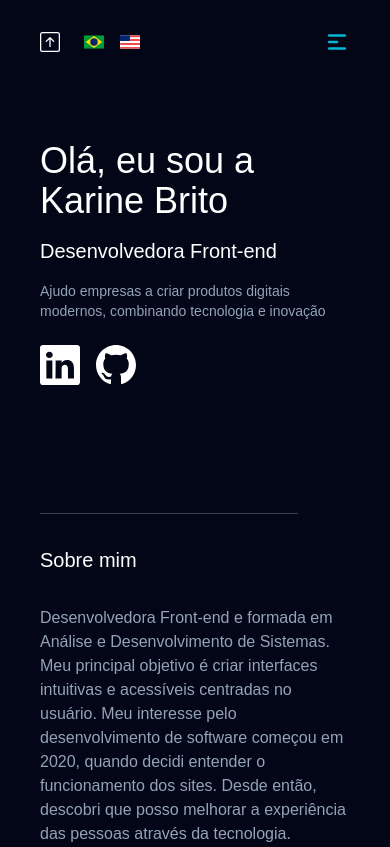
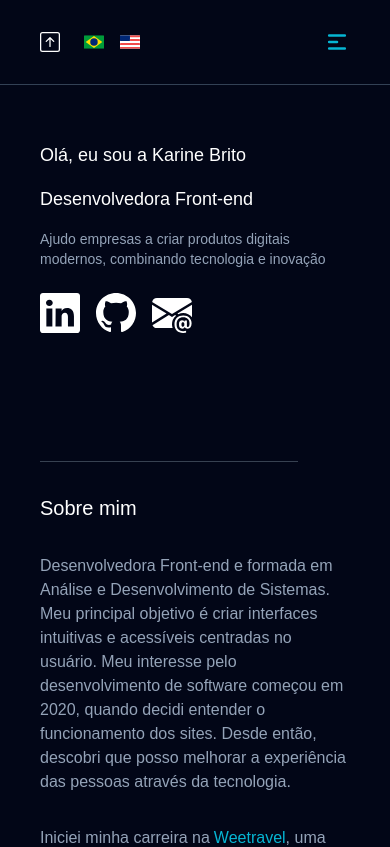
Before and after one commit to karinebrito/karinebrito.github.io, a React (Vite) app: page / in a window 390 px wide. Shown: the top 847 px of the page. Built offline with nearby package versions, Linux system fonts and the light colour scheme.

Commit message:
adjusting style

```diff
--- a/src/components/Contact.tsx
+++ b/src/components/Contact.tsx
@@ -25,7 +25,7 @@ const Contact = () => {
   return (
     <section id="contact-section"
       ref={ref}
-      className="bg-rose-950"
+      className="bg-slate-900"
     >
       <div
         className={`flex flex-col justify-center items-center text-center lg:text-justify p-10 lg:px-32 transition-opacity duration-800 ease-in-out ${
--- a/src/components/Hero.tsx
+++ b/src/components/Hero.tsx
@@ -1,4 +1,4 @@
-import { BsGithub, BsLinkedin } from 'react-icons/bs'
+import { BsGithub, BsLinkedin, BsFillEnvelopeAtFill} from 'react-icons/bs'
 import HeroPic from '../../assets/photokb.jpeg'
 import { useTranslation } from 'react-i18next'
 import { useState, useEffect } from 'react'
@@ -32,6 +32,10 @@ const Hero = () => {
     }
   }, [aboutInView])
 
+  const openEmail = () => {
+    window.location.href = 'mailto:annakarinebrito@gmail.com'
+  }
+
   return (
     <>
       <section
@@ -42,9 +46,9 @@ const Hero = () => {
       >
       <div className="md:w-full xs:w-full">
           <div>
-            <h1 className="mt-4 text-lg xs:text-4xl text-white">{t('hero.name')}</h1>
+            <h1 className="mt-4 text-lg md:text-2xl lg:text-4xl text-white">{t('hero.name')}</h1>
           </div>
-          <h2 className="mt-4 text-lg xs:text-xl text-white">
+          <h2 className="mt-4 text-lg md:text-2xl lg:text-4x text-white">
           {t('hero.developer')}
           </h2>
           <div>
@@ -58,6 +62,14 @@ const Hero = () => {
           </a>
           <a href="https://github.com/karinebrito" target="_blank" rel="noopener noreferrer">
             <BsGithub size={40} className="hover:text-cyan-500 hover:scale-125 transition-transform duration-200 ease-in-out cursor-pointer"/>
+          </a>
+
+          <a href="https://github.com/karinebrito" target="_blank" rel="noopener noreferrer">
+            <BsFillEnvelopeAtFill
+              size={40}
+              onClick={openEmail}
+              className="hover:text-cyan-500 hover:scale-125 transition-transform duration-200 ease-in-out cursor-pointer"
+            />
           </a>
           </div>
       </div>
--- a/src/components/Nav.tsx
+++ b/src/components/Nav.tsx
@@ -55,7 +55,7 @@ const Nav = () => {
 
   return (
     <>
-      <div className='text-white lg:z-50 border-b border-slate-900/10 dark:border-slate-50/[0.06] bg-slate-950 supports-backdrop-blur:bg-slate/60 sticky top-0 z-50'>
+      <div className='text-white lg:z-50 border-b border-slate-700 bg-slate-950 supports-backdrop-blur:bg-slate/60 sticky top-0 z-50'>
         <div className="flex items-center justify-between lg:px-32 px-10 py-4 lg:flex-row">
           <div className="flex items-center">
             <div className='pt-4 pr-4 pb-4'>
```
